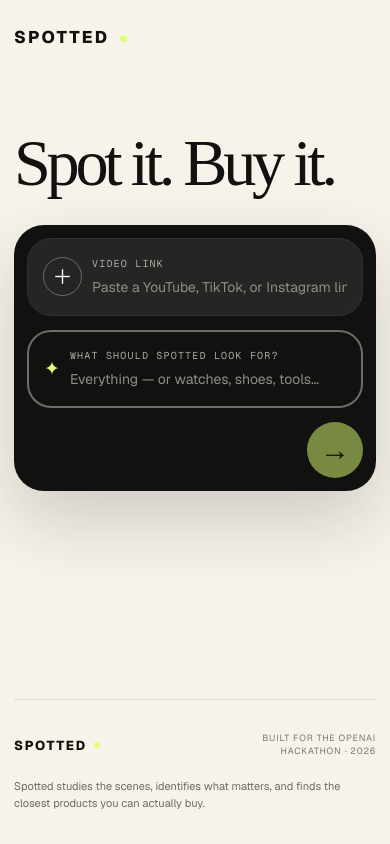
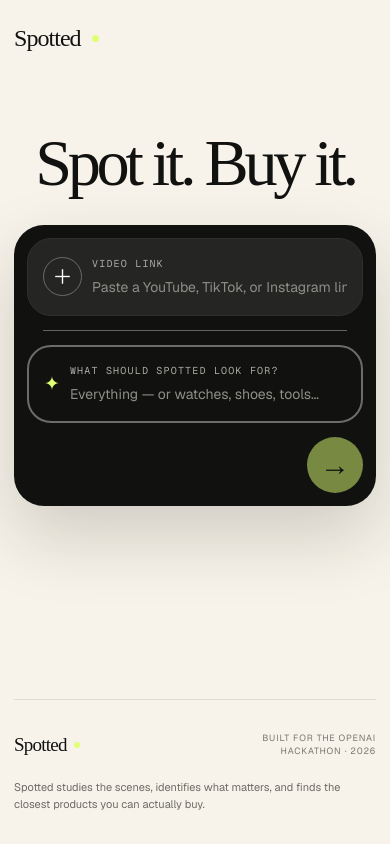
Before and after one commit to JacobButler121/no-name, a Next.js app: page / in a window 390 px wide. Built offline with nearby package versions, Linux system fonts and the light colour scheme.

Commit message:
Center hero typography and split composer

```diff
--- a/app/globals.css
+++ b/app/globals.css
@@ -115,12 +115,13 @@ footer p{margin:0;text-align:center;font-family:var(--font-geist-sans),Arial,san
 body{background:var(--paper)}
 .app-shell{width:min(1580px,100%);min-height:100vh;display:flex;flex-direction:column;padding:0 54px}
 .topbar{height:108px;border-bottom:0}
-.hero-logo{gap:11px;font-size:22px;font-weight:780;letter-spacing:.16em}
+.hero-logo{gap:11px;font-family:"Iowan Old Style",Baskerville,"Times New Roman",serif;font-size:31px;font-weight:400;letter-spacing:-.045em;text-transform:none}
 .hero-logo i,.footer-logo i{width:9px;height:9px;display:block;border-radius:50%;background:var(--acid)}
-.intro{padding:102px 0 54px}
-.intro h1{font-family:"Iowan Old Style",Baskerville,"Times New Roman",serif;font-size:clamp(78px,8vw,138px);line-height:.89;letter-spacing:-.065em;font-weight:400}
+.intro{width:100%;display:flex;justify-content:center;align-items:center;padding:102px 0 54px;text-align:center}
+.intro h1{width:100%;font-family:"Iowan Old Style",Baskerville,"Times New Roman",serif;font-size:clamp(78px,8vw,138px);line-height:.89;letter-spacing:-.065em;font-weight:400;text-align:center}
 .composer{width:min(1370px,100%);padding:27px;border:0;border-radius:48px;background:#111210;color:#fff;box-shadow:0 30px 70px rgba(32,27,20,.18)}
-.composer-fields{grid-template-columns:minmax(0,1.08fr) minmax(330px,.82fr) 78px;gap:18px}
+.composer-fields{grid-template-columns:minmax(0,1fr) 1px minmax(0,1fr) 78px;gap:18px}
+.composer-divider{width:1px;height:68px;display:block;justify-self:center;background:#61625d}
 .prompt-field{min-height:100px;padding:18px 25px;border-radius:50px}
 .prompt-field-url{background:#252624;border:1px solid #30312f}
 .prompt-field-focus{background:transparent;border:2px solid #6c6d68}
@@ -146,13 +147,13 @@ body{background:var(--paper)}
 .has-workspace .prompt-field{min-height:76px;padding:12px 18px}
 .has-workspace .prompt-plus{width:38px;height:38px;flex-basis:38px;font-size:19px}
 .has-workspace .composer-submit{width:56px;height:56px;font-size:23px}
-.has-workspace .composer-fields{grid-template-columns:minmax(0,1.08fr) minmax(320px,.82fr) 60px;gap:12px}
+.has-workspace .composer-fields{grid-template-columns:minmax(0,1fr) 1px minmax(0,1fr) 60px;gap:12px}
 .has-workspace .composer-meta{border-color:#333430}
 .has-workspace .platforms{color:#9d9e97}
 .has-workspace .platforms i{background:#5b5c57}
 .has-workspace .composer-links button{color:#d7d8d1}
 footer{margin-top:46px;border-top:1px solid rgba(17,18,16,.1)}
-.footer-logo{gap:7px;letter-spacing:.13em}
+.footer-logo{gap:7px;font-family:"Iowan Old Style",Baskerville,"Times New Roman",serif;font-weight:400;font-size:19px;letter-spacing:-.04em;text-transform:none}
 .footer-logo i{width:6px;height:6px}
 
 @media(max-width:900px){
@@ -163,8 +164,9 @@ footer{margin-top:46px;border-top:1px solid rgba(17,18,16,.1)}
   .composer{padding:20px;border-radius:38px}
   .composer-fields{grid-template-columns:1fr 68px;gap:14px}
   .prompt-field{min-height:86px}
-  .prompt-field-focus{grid-column:1;grid-row:2;border-top:2px solid #6c6d68}
-  .composer-submit{grid-column:2;grid-row:1 / span 2;width:62px;height:62px}
+  .composer-divider{grid-column:1;grid-row:2;width:calc(100% - 48px);height:1px;justify-self:center}
+  .prompt-field-focus{grid-column:1;grid-row:3;border-top:2px solid #6c6d68}
+  .composer-submit{grid-column:2;grid-row:1 / span 3;width:62px;height:62px}
   .has-workspace .composer-fields{grid-template-columns:1fr 58px}
   .has-workspace .prompt-field-focus{border-top:2px solid #6c6d68}
 }
@@ -172,7 +174,7 @@ footer{margin-top:46px;border-top:1px solid rgba(17,18,16,.1)}
 @media(max-width:620px){
   .app-shell{padding:0 14px}
   .topbar{height:76px}
-  .hero-logo{font-size:17px;letter-spacing:.13em}
+  .hero-logo{font-size:24px;letter-spacing:-.04em}
   .hero-logo i{width:7px;height:7px}
   .intro{padding:56px 0 32px}
   .intro h1{font-size:clamp(56px,17vw,82px);line-height:.92}
@@ -180,6 +182,7 @@ footer{margin-top:46px;border-top:1px solid rgba(17,18,16,.1)}
   .composer-fields{grid-template-columns:1fr}
   .prompt-field{min-height:78px;padding:13px 15px;border-radius:24px}
   .prompt-field-focus{grid-column:1;grid-row:auto}
+  .composer-divider{grid-column:1;grid-row:auto;width:calc(100% - 32px);height:1px}
   .prompt-plus{width:39px;height:39px;flex-basis:39px;font-size:20px}
   .prompt-copy input{font-size:14px}
   .composer-submit,.has-workspace .composer-submit{grid-column:1;grid-row:auto;width:56px;height:56px;justify-self:end}
--- a/app/page.tsx
+++ b/app/page.tsx
@@ -526,6 +526,7 @@ export default function Home() {
               <input id="composer" value={url} onChange={(event) => setUrl(event.target.value)} placeholder="Paste a YouTube, TikTok, or Instagram link" inputMode="url" disabled={status === "starting"} />
             </div>
           </div>
+          <span className="composer-divider" aria-hidden="true" />
           <div className="prompt-field prompt-field-focus">
             <span className="prompt-spark" aria-hidden="true">✦</span>
             <div className="prompt-copy">
```
